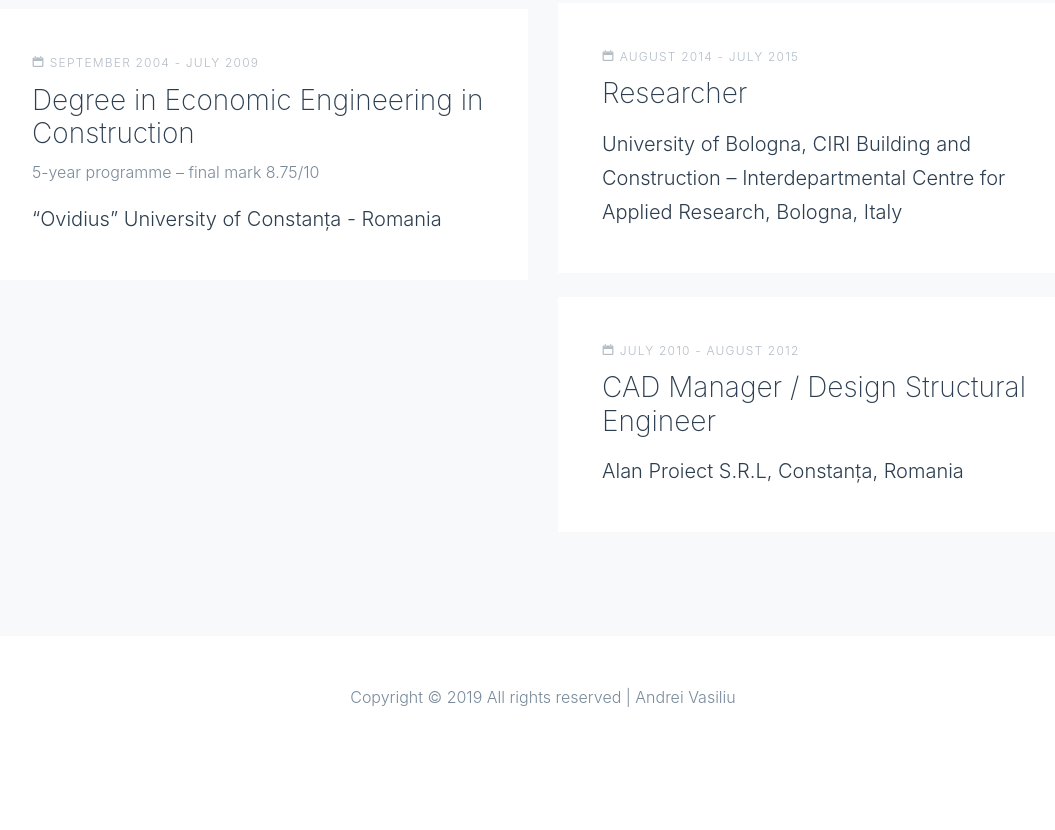
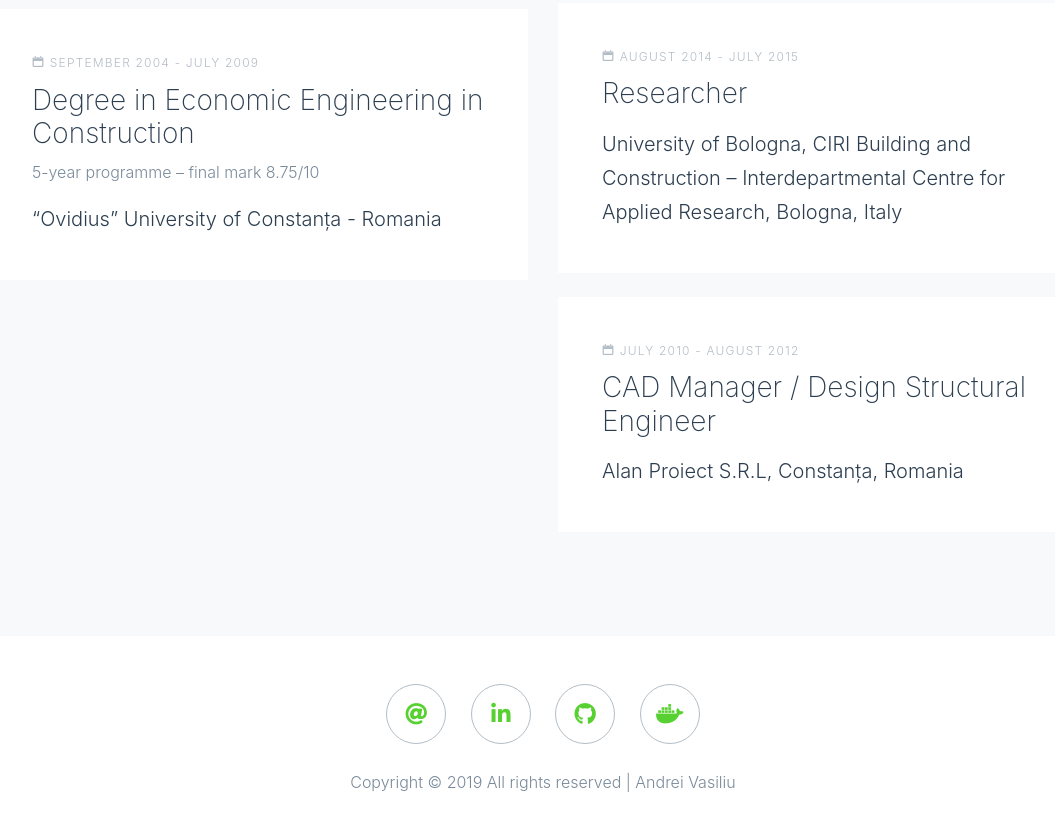
Before and after one commit to anvaplus/portfolio, a plain HTML site: page index.html in a window 1280 px wide. Shown: the part 2732-3562 px from the top of the page, without its empty margins (97-1152 px from the left). Before the commit the page ends 3492 px from the top, so only its background shows below. Drawn offline with nearby package versions, Linux system fonts and the light colour scheme; some packages are replaced by stand-ins of ours; no server answers; files whose address does not match are found by name.

Commit message:
[MYP-8] Add social network linked icons to footer

```diff
--- a/index.html
+++ b/index.html
@@ -168,6 +168,16 @@
 
     <footer class="site-footer">
       <div class="container">
+          <div class="row mb-3">
+              <div class="col-md-12 text-center">
+                <p>
+                  <a href="mailto:andrei@anvaplus.com" class="social-item"><span class="fas fa-at"></span></a>
+                  <a href="https://www.linkedin.com/in/andrei-vasiliu-01259579/" class="social-item"><span class="fab fa-linkedin-in"></span></a>
+                  <a href="https://github.com/anvaplus" class="social-item"><span class="fab fa-github"></span></a>
+                  <a href="https://hub.docker.com/u/anvaplus" class="social-item"><span class="fab fa-docker"></span></a>
+                </p>
+              </div>
+            </div>
         <div class="row">
             <p class="col-12 text-center">
             Copyright &copy; <script>document.write(new Date().getFullYear());</script> All rights reserved | Andrei Vasiliu</a>
```
